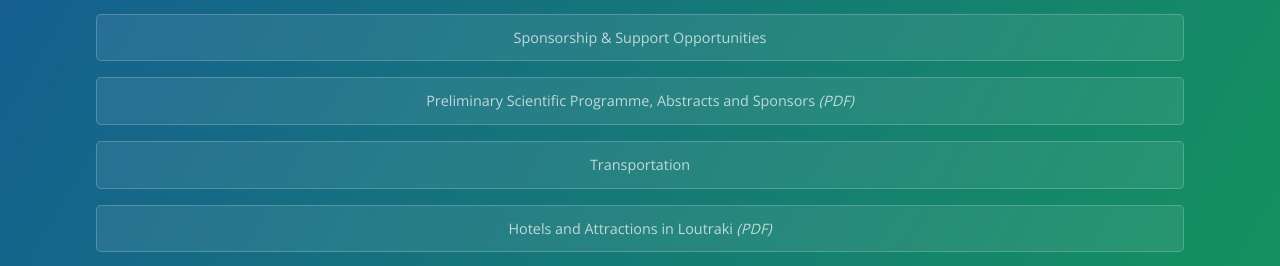
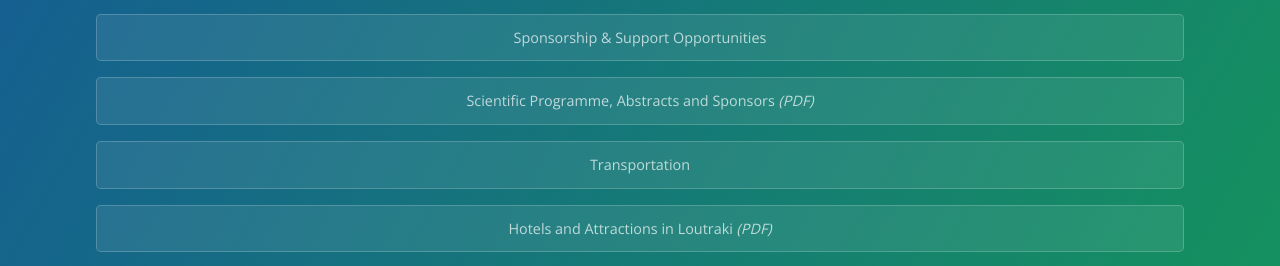
Before and after one commit to moodmosaic/pivac17, a Jekyll site: the page index.html, which Jekyll copies as it is, in a window 1280 px wide and 900 px high. Shown: the part 429-695 px from the top of the window. Built offline with Jekyll 4.4.1, drawn with Linux system fonts in a browser that asks for light colours.

Commit message:
Change 'Preliminary Scientific Programme, Abstracts and Sponsors' title to 'Scientific Programme, Abstracts and Sponsors'.

```diff
--- a/index.html
+++ b/index.html
@@ -17,7 +17,7 @@
       <p>
         <a href="/#announcement" class="btn">Announcement</a>
         <a href="/sponsors#oportunities" class="btn">Sponsorship & Support Opportunities</a>
-        <a href="/docs/preliminary_scientific_programme_and_sponsors.pdf" class="btn">Preliminary Scientific Programme, Abstracts and Sponsors <span><i>(PDF)</i></span></a>
+        <a href="/docs/scientific_programme_and_sponsors.pdf" class="btn">Scientific Programme, Abstracts and Sponsors <span><i>(PDF)</i></span></a>
         <a href="/#transportation" class="btn">Transportation</a>
         <a href="/docs/hotels_and_attractions_in_loutraki.pdf" class="btn">Hotels and Attractions in Loutraki <span><i>(PDF)</i></span></a>
         <a href="/#excursions" class="btn">Excursions for Accompanying Persons</a>
```
